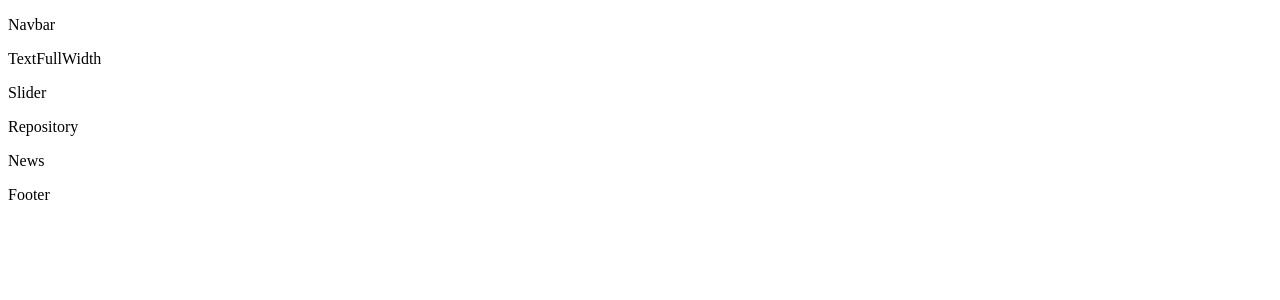
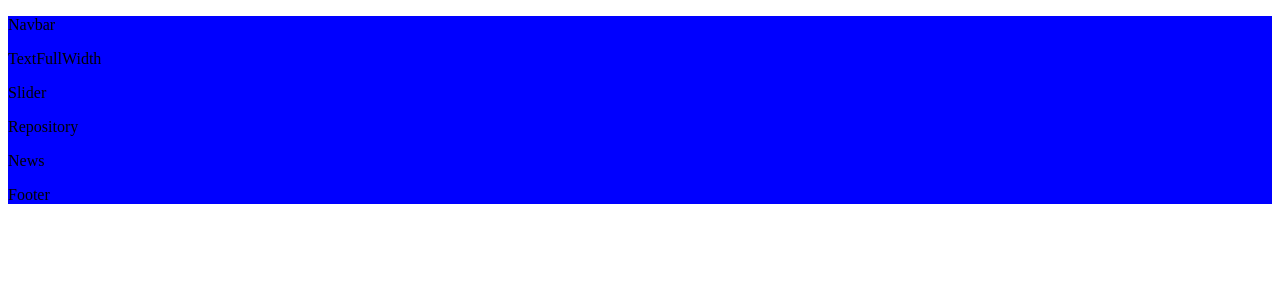
Before and after one commit to Arctic-T/boroa-test, a React (Vite) app: page / in a window 1280 px wide. Shown: the top 300 px of the page. Built offline with nearby package versions, Linux system fonts and the light colour scheme.

Commit message:
addding sass

```diff
--- a/package.json
+++ b/package.json
@@ -10,7 +10,8 @@
   },
   "dependencies": {
     "react": "^18.2.0",
-    "react-dom": "^18.2.0"
+    "react-dom": "^18.2.0",
+    "sass": "^1.57.1"
   },
   "devDependencies": {
     "@types/react": "^18.0.26",
--- a/src/App.jsx
+++ b/src/App.jsx
@@ -5,9 +5,11 @@ import Repository from "./components/Repository";
 import News from "./components/News";
 import Footer from "./components/Footer";
 
+import "./styles/styles.scss";
+
 function App() {
   return (
-    <div>
+    <div class="root">
       <Navbar />
       <TextFullWidth />
       <Slider />
--- /dev/null
+++ b/src/styles/styles.scss
@@ -0,0 +1,3 @@
+.root {
+  background-color: blue;
+}
```
Also changed, not shown: 1 other file (tests, documents, lock files or other folders).
